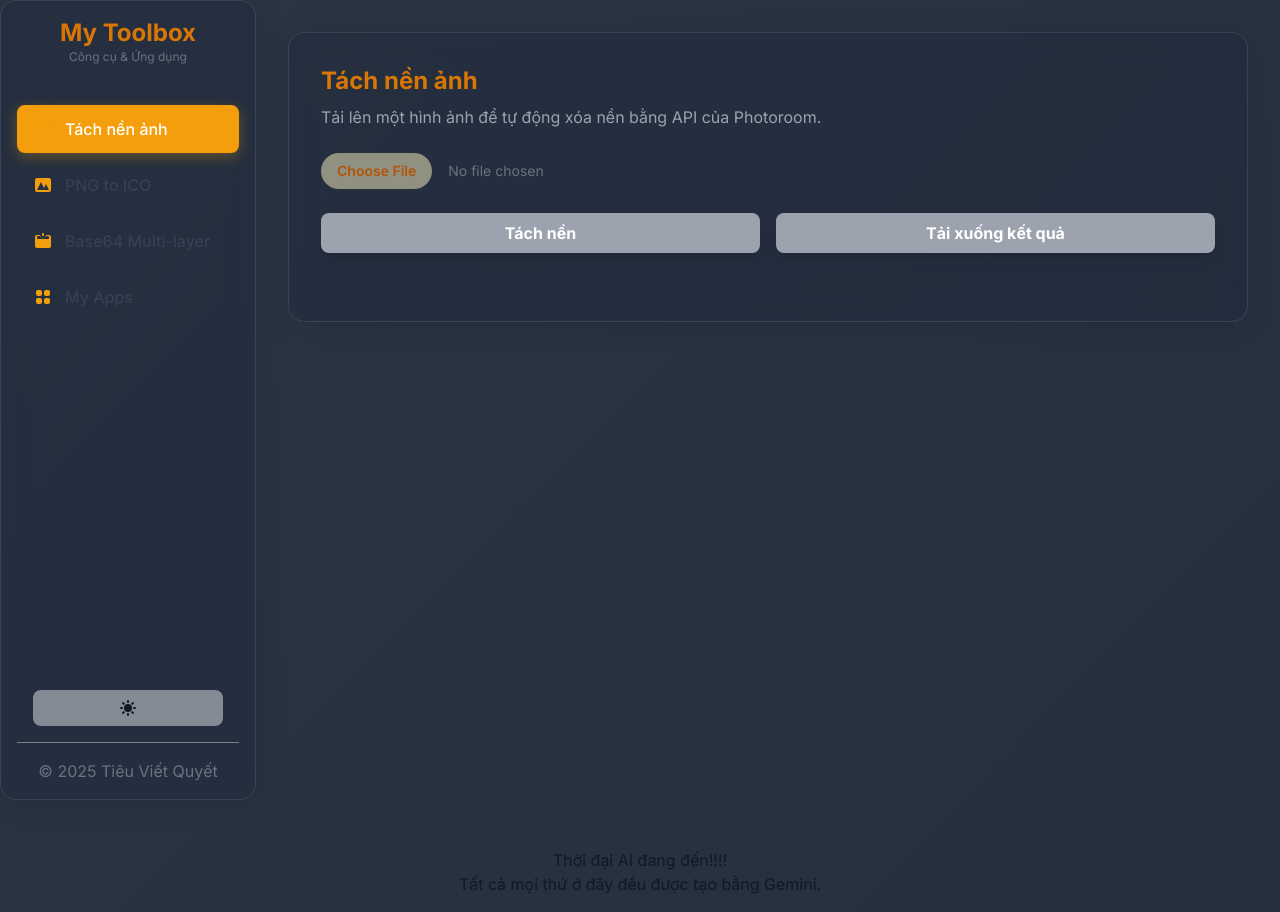
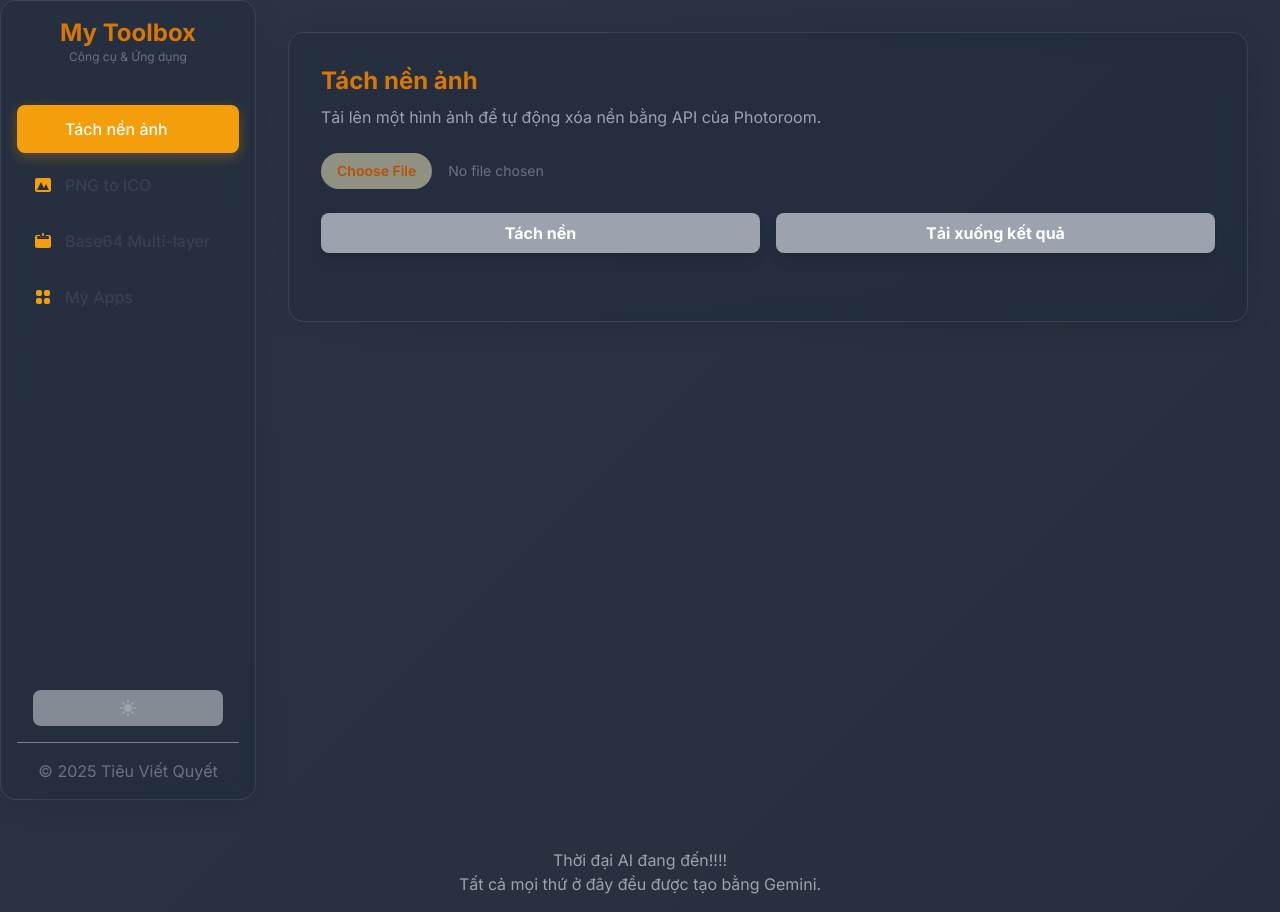
Before and after one commit to vietquyet1992/vietquyet1992.github.io, a plain HTML site: page index.html in a window 1280 px wide. Drawn offline with nearby package versions, Linux system fonts and the light colour scheme; no server answers.

Commit message:
Add files via upload

```diff
--- a/index.html
+++ b/index.html
@@ -82,7 +82,7 @@
         }
     </style>
 </head>
-<body class="text-gray-900 dark:text-gray-100 min-h-screen">
+<body class="text-gray-400 dark:text-gray-100 min-h-screen">
 
     <div class="lg:flex">
         <aside class="lg:w-64 w-full h-auto p-4 flex flex-col glass-effect **sm:sticky**">
```
